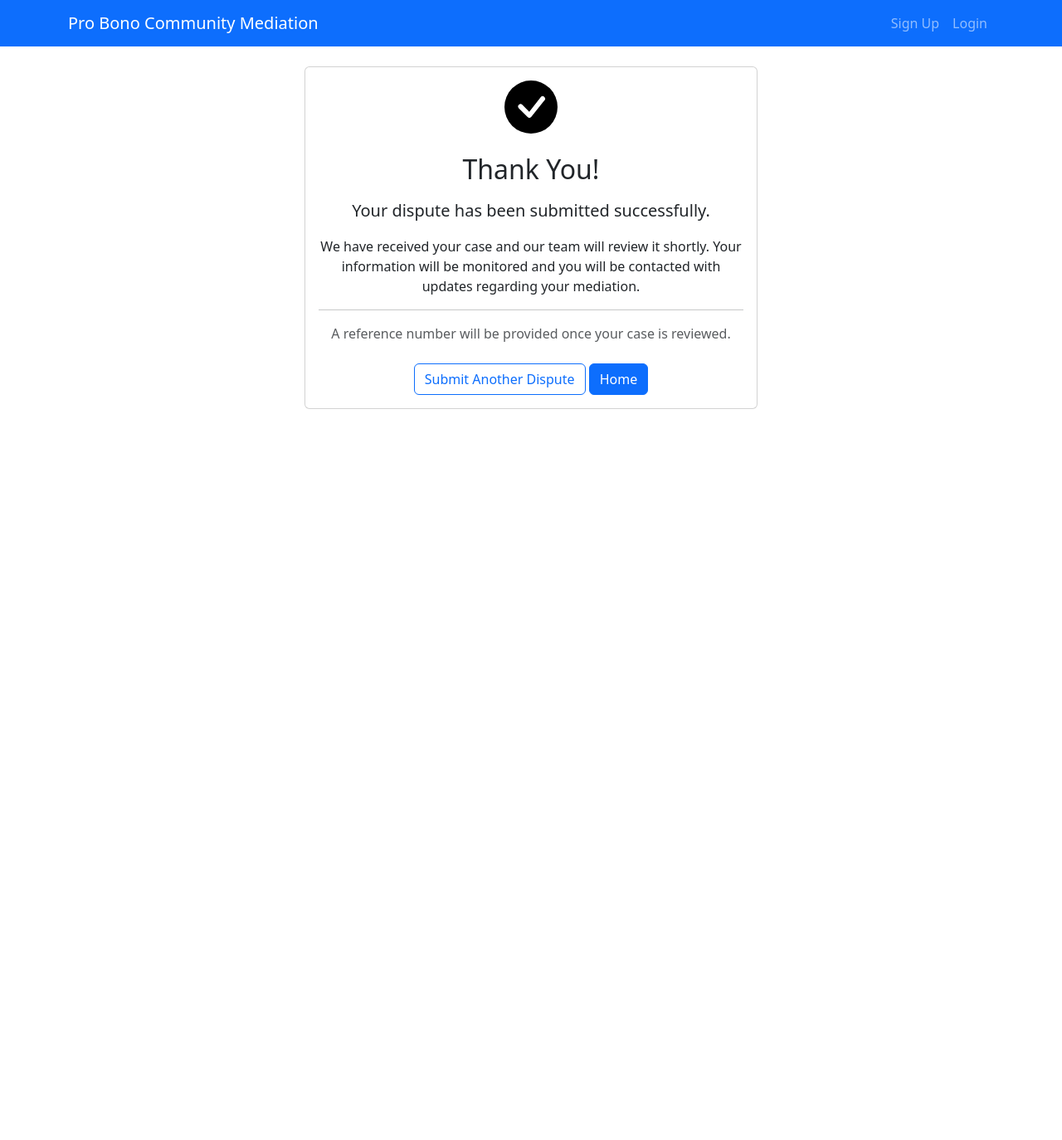
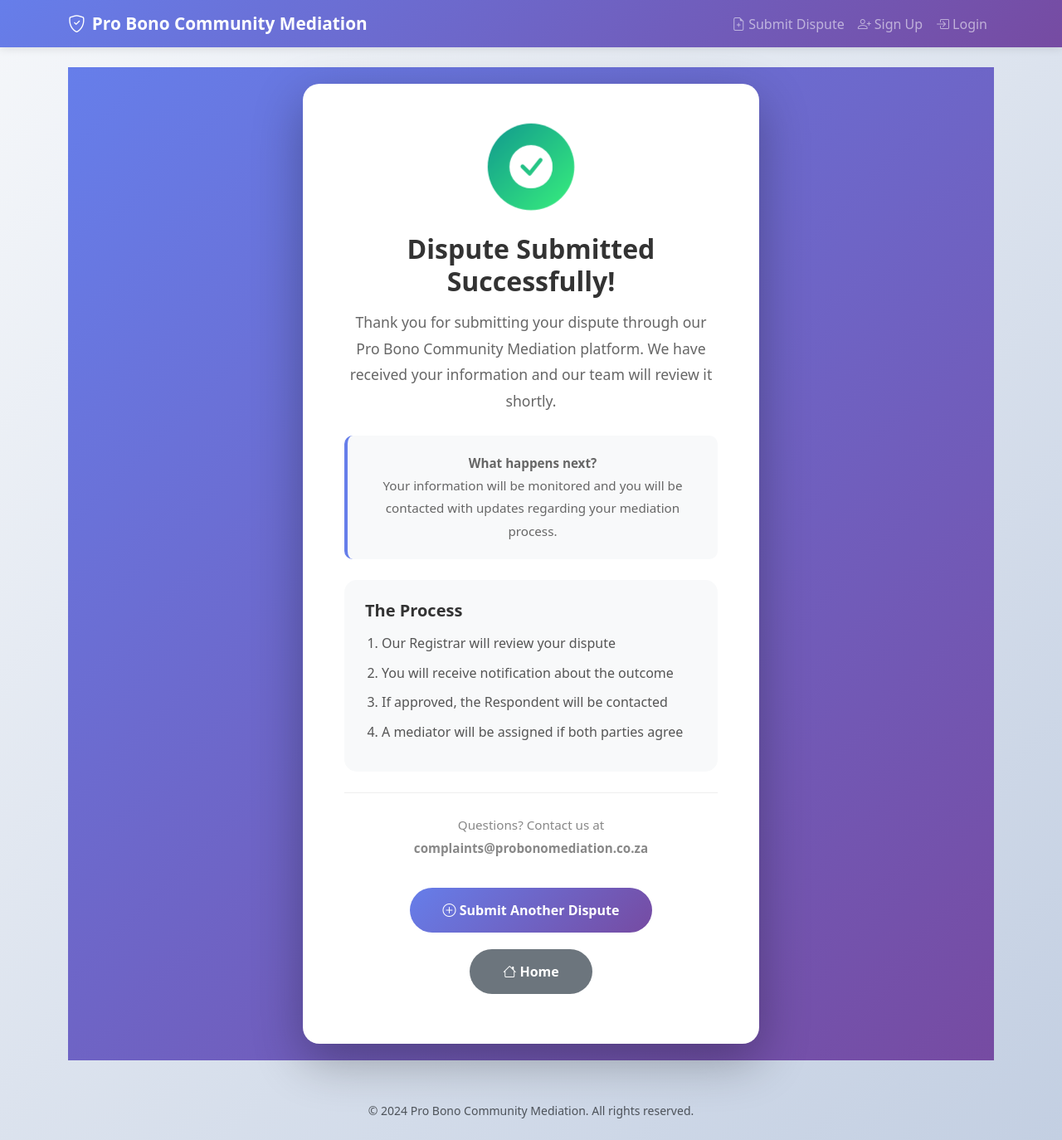
Before and after one commit to JVW-Hue/Mediator-On-Call-, a Django app: page /success/ in a window 1280 px wide. Shown: the whole page at 83% size. Before the commit the page ends 493 px from the top, so only its background shows below. Run offline with Django 5.2, Linux system fonts and the light colour scheme; parts of the project's set-up code (start-up, migrations or seed data) failed here and were passed over.

Commit message:
Improve UI: Professional success page, better looking base template, remove debug messages

```diff
--- a/disputes/tasks.py
+++ b/disputes/tasks.py
@@ -22,8 +22,7 @@ def _get_base_context():
 def send_email_notification(self, to_email: str, subject: str, body: str):
     """Send email notification."""
     if settings.DEBUG:
-        print(f"[EMAIL DEBUG] To: {to_email}, Subject: {subject}")
-        print(f"Body: {body[:200]}...")
+        logger.info(f"Email notification - To: {to_email}, Subject: {subject}")
         return None
 
     try:
--- a/disputes/templates/base.html
+++ b/disputes/templates/base.html
@@ -5,15 +5,59 @@
     <meta name="viewport" content="width=device-width, initial-scale=1.0">
     <title>{% block title %}Pro Bono Community Mediation{% endblock %}</title>
     <link href="https://cdn.jsdelivr.net/npm/bootstrap@5.3.2/dist/css/bootstrap.min.css" rel="stylesheet">
+    <link rel="stylesheet" href="https://cdn.jsdelivr.net/npm/bootstrap-icons@1.11.1/font/bootstrap-icons.css">
     {% block extra_css %}{% endblock %}
+    <style>
+        body {
+            background: linear-gradient(135deg, #f5f7fa 0%, #c3cfe2 100%);
+            min-height: 100vh;
+        }
+        .navbar {
+            background: linear-gradient(135deg, #667eea 0%, #764ba2 100%) !important;
+            box-shadow: 0 2px 10px rgba(0,0,0,0.1);
+        }
+        .navbar-brand {
+            font-weight: 700;
+            font-size: 1.3rem;
+        }
+        .nav-link {
+            font-weight: 500;
+            transition: all 0.3s;
+        }
+        .nav-link:hover {
+            transform: translateY(-2px);
+        }
+        main {
+            padding-top: 30px;
+            padding-bottom: 50px;
+        }
+        .alert {
+            border-radius: 10px;
+            border: none;
+        }
+    </style>
 </head>
 <body>
-    <nav class="navbar navbar-expand-lg navbar-dark bg-primary">
+    <nav class="navbar navbar-expand-lg navbar-dark">
         <div class="container">
-            <a class="navbar-brand" href="{% url 'disputes:apply' %}">Pro Bono Community Mediation</a>
-            <div class="navbar-nav ms-auto">
-                <a class="nav-link" href="{% url 'signup' %}">Sign Up</a>
-                <a class="nav-link" href="{% url 'login' %}">Login</a>
+            <a class="navbar-brand" href="{% url 'disputes:apply' %}">
+                <i class="bi bi-shield-check me-2"></i>Pro Bono Community Mediation
+            </a>
+            <button class="navbar-toggler" type="button" data-bs-toggle="collapse" data-bs-target="#navbarNav">
+                <span class="navbar-toggler-icon"></span>
+            </button>
+            <div class="collapse navbar-collapse" id="navbarNav">
+                <div class="navbar-nav ms-auto">
+                    <a class="nav-link" href="{% url 'disputes:apply' %}">
+                        <i class="bi bi-file-earmark-plus me-1"></i>Submit Dispute
+                    </a>
+                    <a class="nav-link" href="{% url 'signup' %}">
+                        <i class="bi bi-person-plus me-1"></i>Sign Up
+                    </a>
+                    <a class="nav-link" href="{% url 'login' %}">
+                        <i class="bi bi-box-arrow-in-right me-1"></i>Login
+                    </a>
+                </div>
             </div>
         </div>
     </nav>
@@ -22,7 +66,7 @@
         {% if messages %}
             {% for message in messages %}
                 <div class="alert alert-{% if message.tags == 'error' %}danger{% else %}{{ message.tags }}{% endif %} alert-dismissible fade show" role="alert">
-                    {{ message }}
+                    <i class="bi bi-info-circle me-2"></i>{{ message }}
                     <button type="button" class="btn-close" data-bs-dismiss="alert" aria-label="Close"></button>
                 </div>
             {% endfor %}
@@ -30,6 +74,9 @@
         {% endblock %}
         {% block content %}{% endblock %}
     </main>
+    <footer class="text-center py-4 text-muted">
+        <small>© 2024 Pro Bono Community Mediation. All rights reserved.</small>
+    </footer>
     <script src="https://cdn.jsdelivr.net/npm/bootstrap@5.3.2/dist/js/bootstrap.bundle.min.js"></script>
     {% block extra_js %}{% endblock %}
 </body>
--- a/disputes/templates/disputes/success.html
+++ b/disputes/templates/disputes/success.html
@@ -2,26 +2,156 @@
 
 {% block title %}Thank You – Pro Bono Community Mediation{% endblock %}
 
+{% block extra_css %}
+<style>
+    .success-container {
+        background: linear-gradient(135deg, #667eea 0%, #764ba2 100%);
+        min-height: 100vh;
+        display: flex;
+        align-items: center;
+        justify-content: center;
+        padding: 20px;
+    }
+    .success-card {
+        background: white;
+        border-radius: 20px;
+        box-shadow: 0 20px 60px rgba(0,0,0,0.3);
+        padding: 50px;
+        max-width: 550px;
+        text-align: center;
+        animation: slideUp 0.5s ease-out;
+    }
+    @keyframes slideUp {
+        from { opacity: 0; transform: translateY(30px); }
+        to { opacity: 1; transform: translateY(0); }
+    }
+    .success-icon {
+        width: 100px;
+        height: 100px;
+        background: linear-gradient(135deg, #11998e 0%, #38ef7d 100%);
+        border-radius: 50%;
+        display: flex;
+        align-items: center;
+        justify-content: center;
+        margin: 0 auto 30px;
+        animation: pulse 2s infinite;
+    }
+    @keyframes pulse {
+        0%, 100% { transform: scale(1); }
+        50% { transform: scale(1.05); }
+    }
+    .success-icon svg {
+        width: 50px;
+        height: 50px;
+        fill: white;
+    }
+    .success-card h2 {
+        color: #333;
+        font-weight: 700;
+        margin-bottom: 15px;
+    }
+    .success-card p {
+        color: #666;
+        font-size: 1.1rem;
+        line-height: 1.8;
+    }
+    .reference-box {
+        background: #f8f9fa;
+        border-radius: 10px;
+        padding: 20px;
+        margin: 25px 0;
+        border-left: 4px solid #667eea;
+    }
+    .reference-box p {
+        font-size: 0.95rem;
+        margin: 0;
+    }
+    .btn-home {
+        background: linear-gradient(135deg, #667eea 0%, #764ba2 100%);
+        border: none;
+        color: white;
+        padding: 15px 40px;
+        border-radius: 50px;
+        font-weight: 600;
+        margin: 10px;
+        transition: all 0.3s;
+    }
+    .btn-home:hover {
+        transform: translateY(-3px);
+        box-shadow: 0 10px 30px rgba(102, 126, 234, 0.4);
+        color: white;
+    }
+    .steps-list {
+        text-align: left;
+        background: #f8f9fa;
+        border-radius: 15px;
+        padding: 25px;
+        margin: 25px 0;
+    }
+    .steps-list h5 {
+        color: #333;
+        margin-bottom: 15px;
+        font-weight: 600;
+    }
+    .steps-list ol {
+        margin: 0;
+        padding-left: 20px;
+    }
+    .steps-list li {
+        color: #555;
+        margin-bottom: 10px;
+        line-height: 1.6;
+    }
+    .contact-info {
+        margin-top: 25px;
+        padding-top: 25px;
+        border-top: 1px solid #eee;
+    }
+    .contact-info p {
+        font-size: 0.95rem;
+        color: #888;
+    }
+</style>
+{% endblock %}
+
 {% block content %}
-<div class="row justify-content-center">
-    <div class="col-lg-6 text-center">
-        <div class="card">
-            <div class="card-body">
-                <div class="mb-4">
-                    <svg xmlns="http://www.w3.org/2000/svg" width="64" height="64" fill="success" class="bi bi-check-circle" viewBox="0 0 16 16">
-                        <path d="M16 8A8 8 0 1 1 0 8a8 8 0 0 1 16 0zm-3.97-3.03a.75.75 0 0 0-1.08.022L7.477 9.417 5.384 7.323a.75.75 0 0 0-1.06 1.06L6.97 11.03a.75.75 0 0 0 1.079-.02l3.992-4.99a.75.75 0 0 0-.01-1.05z"/>
-                    </svg>
-                </div>
-                <h2 class="mb-3">Thank You!</h2>
-                <p class="lead">Your dispute has been submitted successfully.</p>
-                <p>We have received your case and our team will review it shortly. Your information will be monitored and you will be contacted with updates regarding your mediation.</p>
-                <hr>
-                <p class="text-muted mb-0">A reference number will be provided once your case is reviewed.</p>
-                <div class="mt-4">
-                    <a href="{% url 'disputes:apply' %}" class="btn btn-outline-primary">Submit Another Dispute</a>
-                    <a href="/" class="btn btn-primary">Home</a>
-                </div>
-            </div>
+<div class="success-container">
+    <div class="success-card">
+        <div class="success-icon">
+            <svg xmlns="http://www.w3.org/2000/svg" viewBox="0 0 16 16">
+                <path d="M16 8A8 8 0 1 1 0 8a8 8 0 0 1 16 0zm-3.97-3.03a.75.75 0 0 0-1.08.022L7.477 9.417 5.384 7.323a.75.75 0 0 0-1.06 1.06L6.97 11.03a.75.75 0 0 0 1.079-.02l3.992-4.99a.75.75 0 0 0-.01-1.05z"/>
+            </svg>
+        </div>
+
+        <h2>Dispute Submitted Successfully!</h2>
+        <p>Thank you for submitting your dispute through our Pro Bono Community Mediation platform. We have received your information and our team will review it shortly.</p>
+
+        <div class="reference-box">
+            <p><strong>What happens next?</strong></p>
+            <p>Your information will be monitored and you will be contacted with updates regarding your mediation process.</p>
+        </div>
+
+        <div class="steps-list">
+            <h5>The Process</h5>
+            <ol>
+                <li>Our Registrar will review your dispute</li>
+                <li>You will receive notification about the outcome</li>
+                <li>If approved, the Respondent will be contacted</li>
+                <li>A mediator will be assigned if both parties agree</li>
+            </ol>
+        </div>
+
+        <div class="contact-info">
+            <p>Questions? Contact us at <strong>complaints@probonomediation.co.za</strong></p>
+        </div>
+
+        <div class="mt-4">
+            <a href="{% url 'disputes:apply' %}" class="btn btn-home">
+                <i class="bi bi-plus-circle"></i> Submit Another Dispute
+            </a>
+            <a href="/" class="btn btn-home" style="background: #6c757d;">
+                <i class="bi bi-house"></i> Home
+            </a>
         </div>
     </div>
 </div>
```
